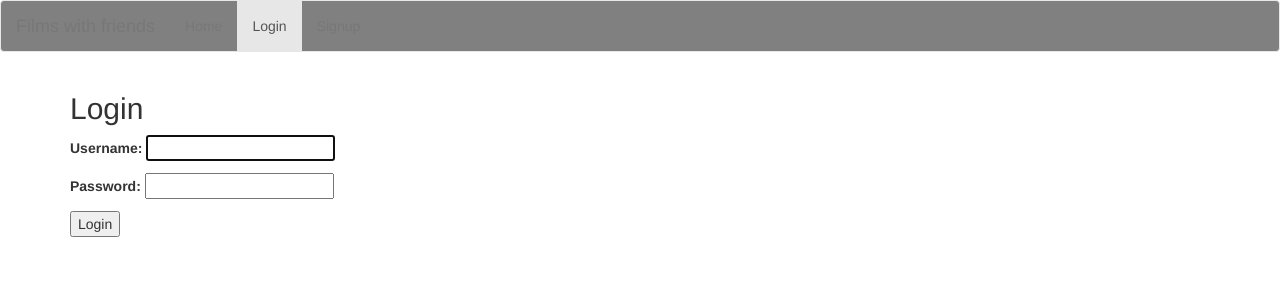
After one commit to akononen/filmswithfriends, a Django app: page /login/ in a window 1280 px wide. The commit adds this page. Shown: the top 300 px of the page. Run offline with Django 3.2, Linux system fonts and the light colour scheme; some libraries are stand-ins or nearby versions.

Commit message:
singup, login and logout functionalities added

```diff
--- a/filmswithfriends/settings.py
+++ b/filmswithfriends/settings.py
@@ -127,6 +127,11 @@ STATIC_URL = '/static/'
 
 # all host headers allowed
 ALLOWED_HOSTS = ['*']
+
+# redirects
+LOGIN_REDIRECT_URL = 'home'
+LOGOUT_REDIRECT_URL = 'home'
+
 # Configure Django App for Heroku.
 
 django_heroku.settings(locals())
--- a/filmswithfriends/urls.py
+++ b/filmswithfriends/urls.py
@@ -17,6 +17,7 @@ from django.contrib import admin
 from django.urls import include, path
 
 urlpatterns = [
-    path('', include('website.urls')),
-    path('admin/', admin.site.urls),
+    path("", include("website.urls")),
+    path("", include("django.contrib.auth.urls")),
+    path("admin/", admin.site.urls),
 ]
--- a/website/templates/base.html
+++ b/website/templates/base.html
@@ -4,19 +4,40 @@
   <meta charset="utf-8">
   <title>{% block title %}Films with friends base{% endblock %}</title>
   <meta name="viewport" content="width=device-width, initial-scale=1">
+  <link rel="stylesheet" href="https://maxcdn.bootstrapcdn.com/bootstrap/3.3.7/css/bootstrap.min.css"/>
+  <script src="https://maxcdn.bootstrapcdn.com/bootstrap/3.3.7/js/bootstrap.min.js"></script>
 
 </head>
 <body>
-  <form method="post" action="">
-    {% csrf_token %}
-    <input type="text" name="text">
-    <input type="submit" value="submit">
-  </form>
+  <!-- Navigation bar for the service, where current page is colored -->
+  <nav class="navbar navbar-default" style="background-color:grey">
+  <div class="container-fluid">
+    <div class="navbar-header">
+      <a class="navbar-brand" href="/home">Films with friends</a>
+    </div>
+    <ul id="navbar" class="nav navbar-nav">
+      <li {% if request.resolver_match.url_name == 'home' %}class="active"{% endif %}>
+        <a href="/home">Home</a></li>
+      {% if user.is_authenticated %}
+        <li {% if request.resolver_match.url_name == 'profile' %}class="active"{% endif %}>
+          <a href="/profile">Profile</a></li>
+        <li class="link"><a href="{% url 'logout' %}">Logout</a></li>
+      {% else %}
+        <li {% if request.resolver_match.url_name == 'login' %}class="active"{% endif %}>
+          <a href="{% url 'login' %}">Login</a></li>
+        <li {% if request.resolver_match.url_name == 'signup' %}class="active"{% endif %}>
+          <a href="{% url 'signup' %}">Signup</a></li>
+      {% endif %}
+    </ul>
+  </div>
+</nav>
+  <main>
 
-{% for text in text_list %}
-  <p> {{ text.input }} </p>
-{% endfor %}
+    <div id="stuff">
+      {% block content %}
+      {% endblock %}
+    </div>
+  </main>
+</body>
 
-
-</body>
 </html>
--- /dev/null
+++ b/website/templates/registration/login.html
@@ -0,0 +1,16 @@
+{% extends 'base.html' %}
+
+
+
+{% block content %}
+<div class="container">
+  <h2>Login</h2>
+  <form method="post">
+    {% csrf_token %}
+
+    {{ form.as_p }}
+
+    <button type="submit">Login</button>
+  </form>
+</div>
+{% endblock %}
--- a/website/urls.py
+++ b/website/urls.py
@@ -1,7 +1,11 @@
 from django.urls import path
+from django.views.generic.base import TemplateView
 
 from . import views
 
 urlpatterns = [
-    path('', views.textinput, name='textinput'),
+    path("", TemplateView.as_view(template_name="home.html"), name="home"),
+    path("home/", views.home, name="home"),
+    path("signup/", views.signup, name="signup"),
+    path("profile/", views.profile, name="profile"),
 ]
```
Also changed, not shown: website/templates/home.html (added, +11 -0 lines), website/templates/signup.html (added, +10 -0 lines), website/views.py (+26 -12 lines), README.md, website/templates/profile.html (added).
